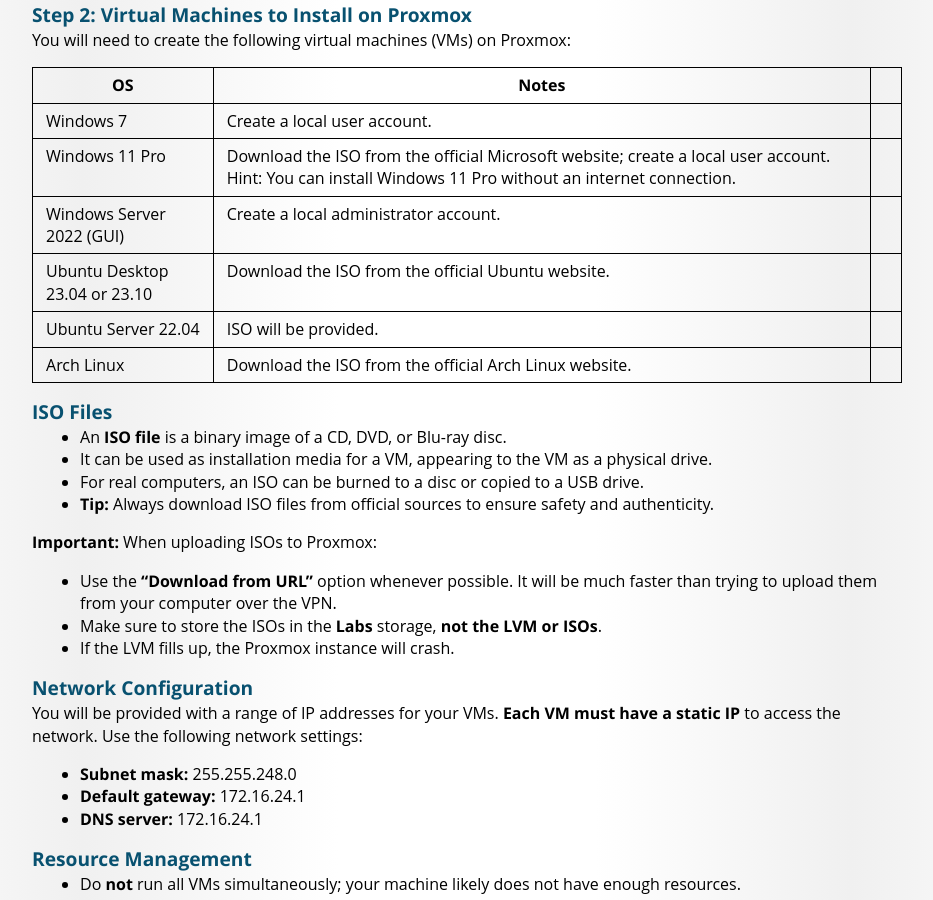
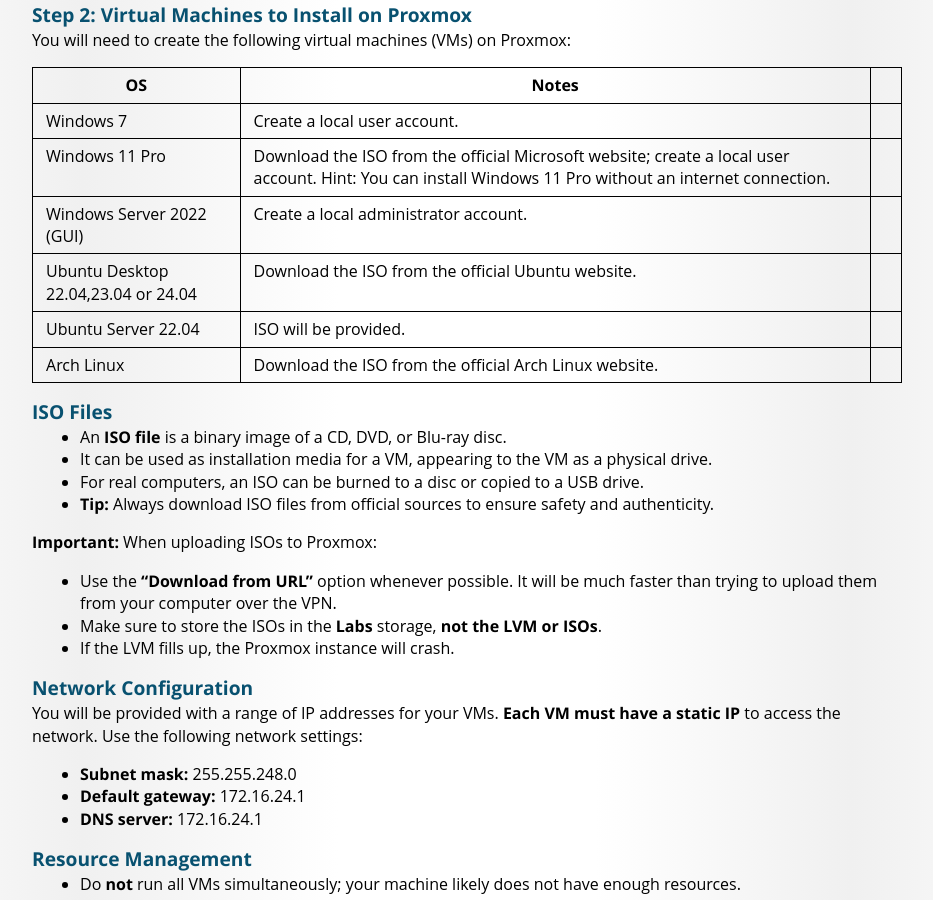
Before and after one commit to BYU-ITC-344/byu-itc-344.github.io, a Jekyll site: the page built from lab-1/index.md, in a window 1280 px wide and 900 px high, scrolled down 2948 px. Shown: the whole window, without its empty margins (173-1106 px from the left). Built offline with Jekyll 4.4.1, drawn with Linux system fonts in a browser that asks for light colours; some web fonts are replaced.

Commit message:
typo fix

```diff
--- a/lab-1/index.md
+++ b/lab-1/index.md
@@ -138,7 +138,7 @@
 | Windows 7                     | Create a local user account.                                                                                                                        |                                                                |
 | Windows 11 Pro                    | Download the ISO from the official Microsoft website; create a local user account. Hint: You can install Windows 11 Pro without an internet connection. |
 | Windows Server 2022 (GUI)     | Create a local administrator account.                                                                                                               |
-| Ubuntu Desktop 23.04 or 23.10 | Download the ISO from the official Ubuntu website.                                                                                                  |
+| Ubuntu Desktop 22.04,23.04 or 24.04 | Download the ISO from the official Ubuntu website.                                                                                                  |
 | Ubuntu Server 22.04           | ISO will be provided.                                                                                                                               |
 | Arch Linux                    | Download the ISO from the official Arch Linux website.                                                                                              |
 
```
